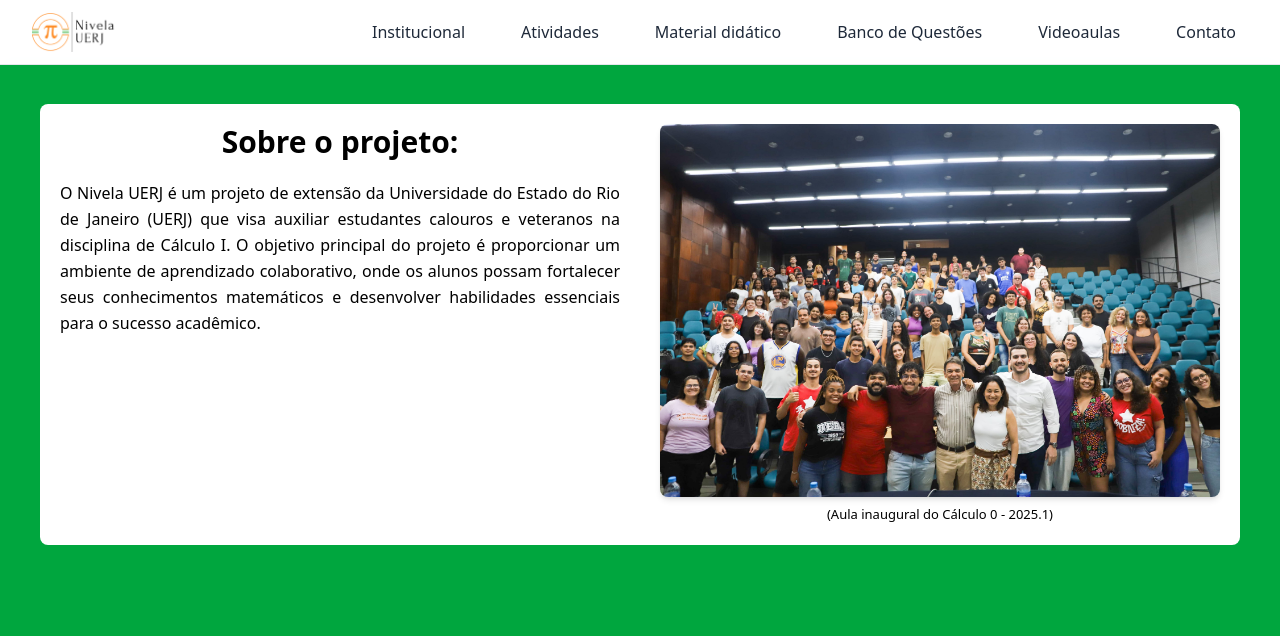
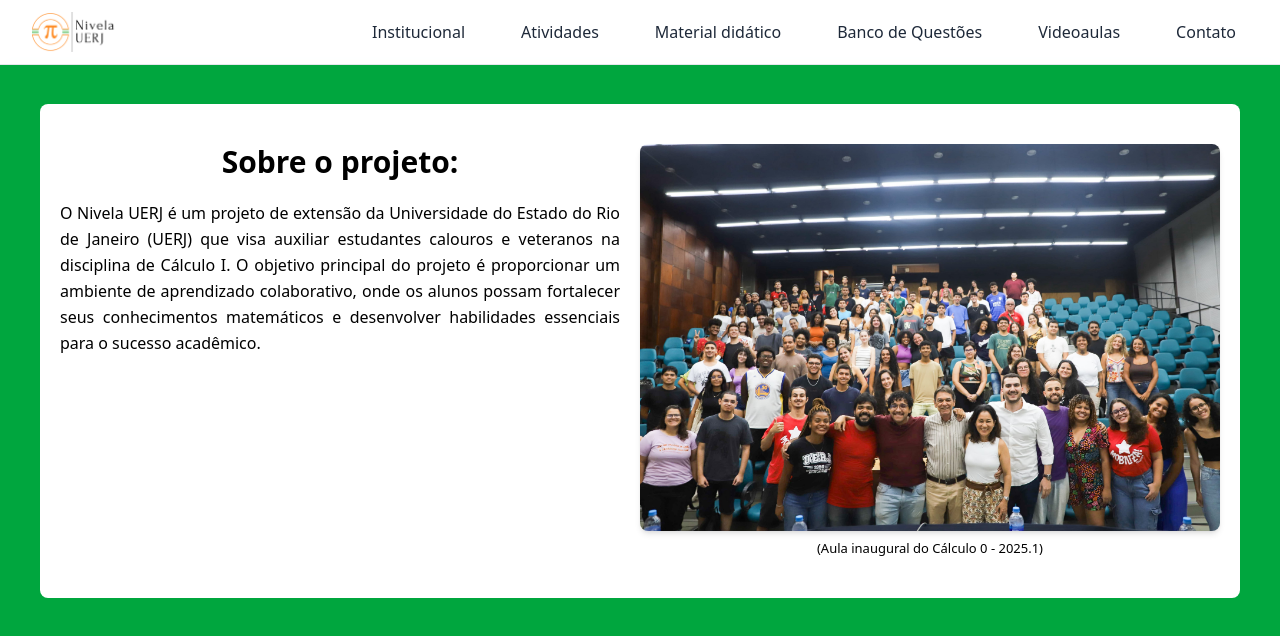
Before and after one commit to cirnegiovane/site_nivela, a React (Vite) app: page / in a window 1280 px wide. Shown: the top 636 px of the page. Built offline with nearby package versions, Linux system fonts and the light colour scheme.

Commit message:
alinhamento home-sobre

```diff
--- a/src/components/Sobre.jsx
+++ b/src/components/Sobre.jsx
@@ -4,7 +4,7 @@ function Sobre() {
       <div className="bg-green-600 min-h-screen py-10 px-10">
         <div className="bg-white px-5 py-5 rounded-lg flex flex-col md:flex-row">
           {/* lado esquerdo */}
-          <div className="md:w-1/2 md:pr-5">
+          <div className="md:w-1/2 md:pr-5 md:mt-5">
             <p className="text-black text-3xl text-center font-bold">
               Sobre o projeto:
             </p>
@@ -19,7 +19,7 @@ function Sobre() {
           </div>
 
           {/* lado direito */}
-          <div className="md:w-1/2 md:pl-5 flex flex-col items-center">
+          <div className="md:w-1/2 md:py-5 mt-6 md:mt-0 flex flex-col items-center">
             <img
               src="/images/img_geral.jpg"
               alt="foto da inauguração"
```
